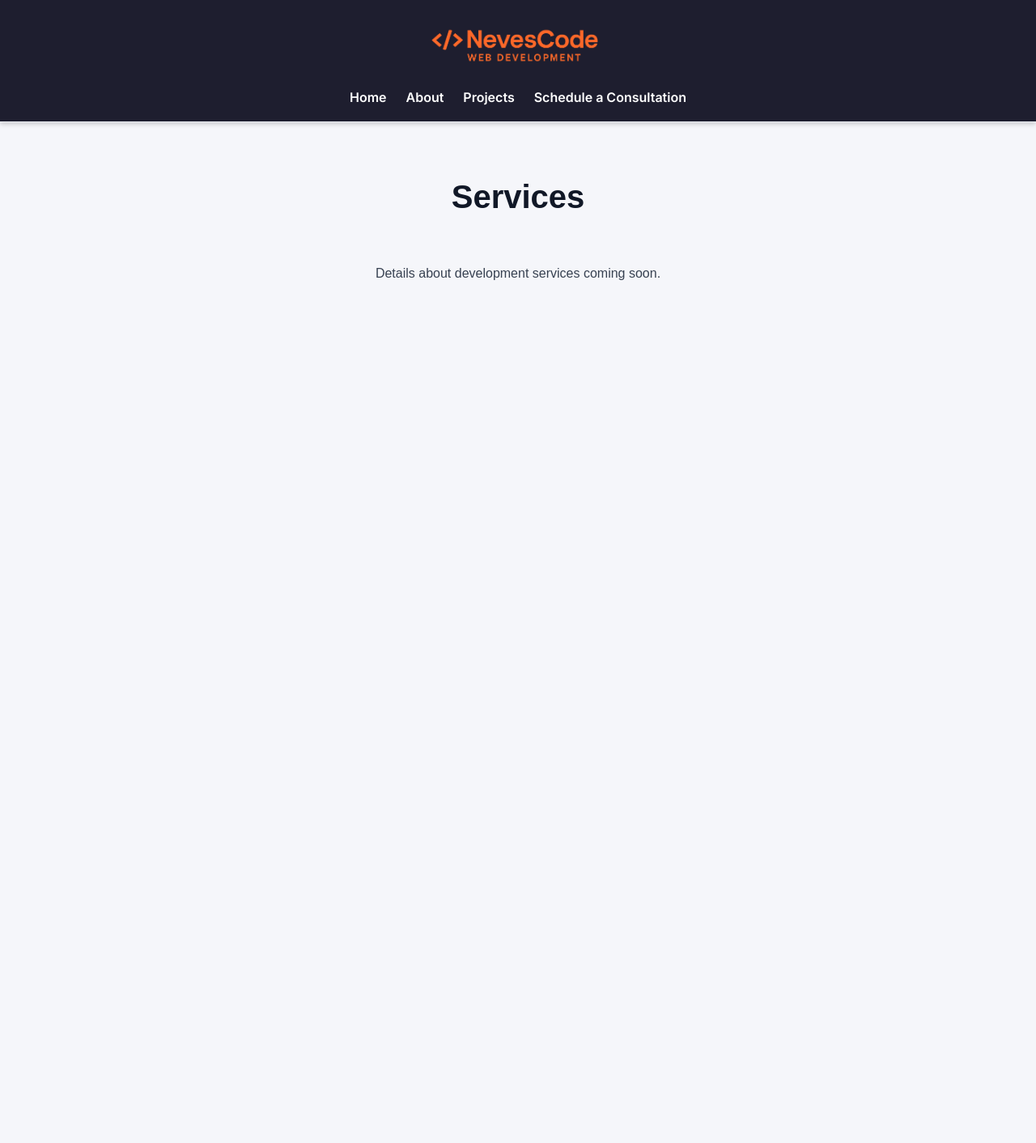
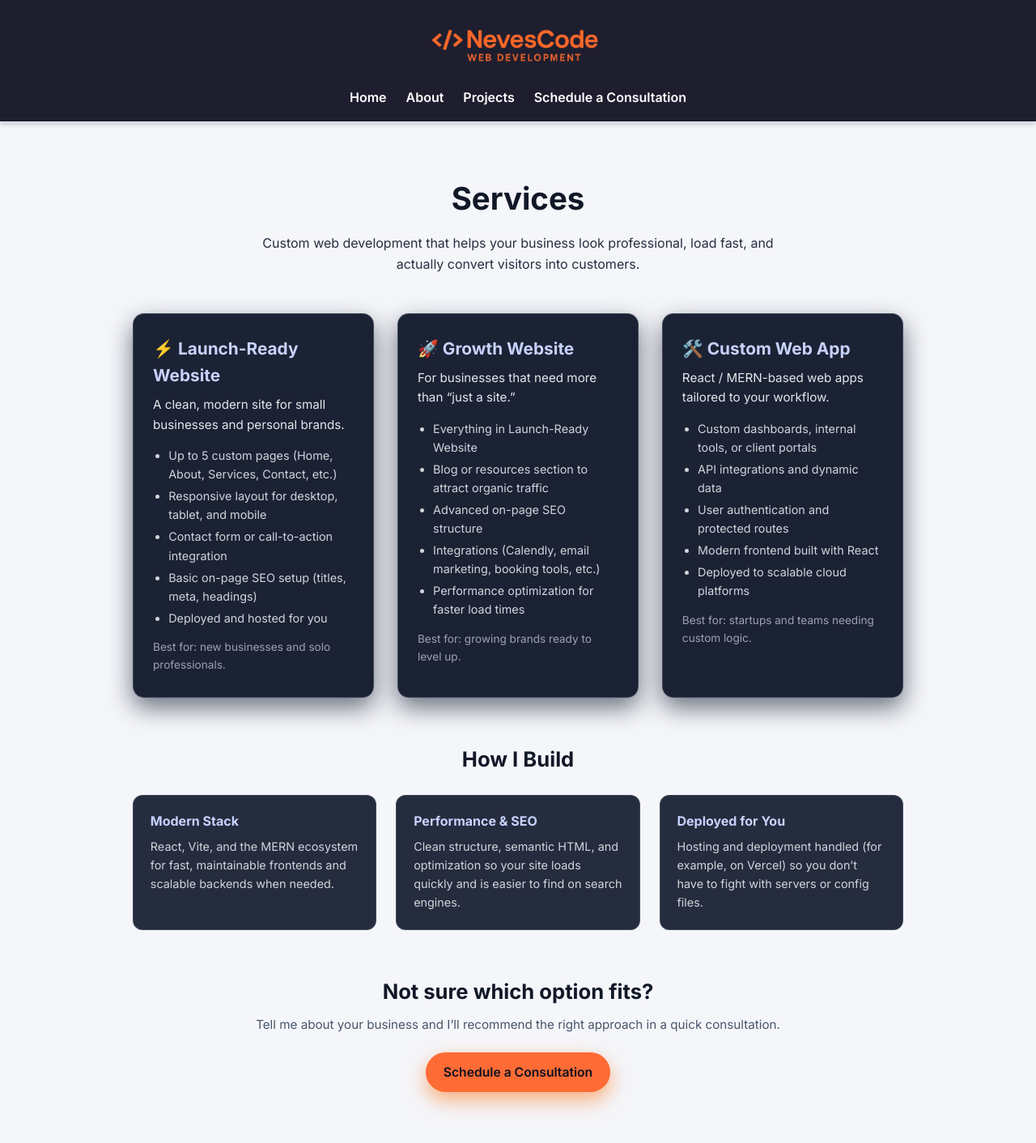
Before and after one commit to EliasAllan/Portfolio2025, a React (Vite) app in the folder client/: page /services in a window 1280 px wide. Shown: the top 1412 px of the page at 81% size. Before the commit the page ends 800 px from the top, so only its background shows below. Built offline with nearby package versions, Linux system fonts and the light colour scheme.

Commit message:
added services page

```diff
--- a/client/src/pages/Services.jsx
+++ b/client/src/pages/Services.jsx
@@ -1,10 +1,107 @@
 import "../styles/about.css";
+
+import "../styles/services.css";
+import { Link } from "react-router-dom";
 
 export default function Services() {
   return (
-    <div className="about-container" style={{ textAlign: "center" }}>
-      <h1 className="about-title">Services</h1>
-      <p>Details about development services coming soon.</p>
+    <div className="services-page">
+      {/* Intro */}
+      <header className="services-hero">
+        <h1>Services</h1>
+        <p>
+          Custom web development that helps your business look professional,
+          load fast, and actually convert visitors into customers.
+        </p>
+      </header>
+
+      {/* Core Services */}
+      <section className="services-grid">
+        <div className="service-card">
+          <h2>⚡ Launch-Ready Website</h2>
+          <p className="service-tagline">
+            A clean, modern site for small businesses and personal brands.
+          </p>
+          <ul>
+            <li>Up to 5 custom pages (Home, About, Services, Contact, etc.)</li>
+            <li>Responsive layout for desktop, tablet, and mobile</li>
+            <li>Contact form or call-to-action integration</li>
+            <li>Basic on-page SEO setup (titles, meta, headings)</li>
+            <li>Deployed and hosted for you</li>
+          </ul>
+          <p className="service-note">Best for: new businesses and solo professionals.</p>
+        </div>
+
+        <div className="service-card">
+          <h2>🚀 Growth Website</h2>
+          <p className="service-tagline">
+            For businesses that need more than “just a site.”
+          </p>
+          <ul>
+            <li>Everything in Launch-Ready Website</li>
+            <li>Blog or resources section to attract organic traffic</li>
+            <li>Advanced on-page SEO structure</li>
+            <li>Integrations (Calendly, email marketing, booking tools, etc.)</li>
+            <li>Performance optimization for faster load times</li>
+          </ul>
+          <p className="service-note">Best for: growing brands ready to level up.</p>
+        </div>
+
+        <div className="service-card">
+          <h2>🛠️ Custom Web App</h2>
+          <p className="service-tagline">
+            React / MERN-based web apps tailored to your workflow.
+          </p>
+          <ul>
+            <li>Custom dashboards, internal tools, or client portals</li>
+            <li>API integrations and dynamic data</li>
+            <li>User authentication and protected routes</li>
+            <li>Modern frontend built with React</li>
+            <li>Deployed to scalable cloud platforms</li>
+          </ul>
+          <p className="service-note">Best for: startups and teams needing custom logic.</p>
+        </div>
+      </section>
+
+      {/* Tech & Process */}
+      <section className="services-extra">
+        <h2>How I Build</h2>
+        <div className="extra-grid">
+          <div className="extra-item">
+            <h3>Modern Stack</h3>
+            <p>
+              React, Vite, and the MERN ecosystem for fast, maintainable
+              frontends and scalable backends when needed.
+            </p>
+          </div>
+          <div className="extra-item">
+            <h3>Performance & SEO</h3>
+            <p>
+              Clean structure, semantic HTML, and optimization so your site
+              loads quickly and is easier to find on search engines.
+            </p>
+          </div>
+          <div className="extra-item">
+            <h3>Deployed for You</h3>
+            <p>
+              Hosting and deployment handled (for example, on Vercel) so you
+              don’t have to fight with servers or config files.
+            </p>
+          </div>
+        </div>
+      </section>
+
+      {/* CTA */}
+      <section className="services-cta">
+        <h2>Not sure which option fits?</h2>
+        <p>
+          Tell me about your business and I’ll recommend the right approach in a
+          quick consultation.
+        </p>
+        <Link to="/book" className="services-cta-button">
+          Schedule a Consultation
+        </Link>
+      </section>
     </div>
   );
 }
--- /dev/null
+++ b/client/src/styles/services.css
@@ -0,0 +1,152 @@
+.services-page {
+  max-width: 1000px;
+  margin: 0 auto;
+  padding: 4rem 1.5rem 5rem;
+  color: #f9fafb;
+}
+
+/* Intro */
+.services-hero {
+  text-align: center;
+  margin-bottom: 3rem;
+}
+
+.services-hero h1 {
+  font-size: 2.4rem;
+  margin-bottom: 0.75rem;
+}
+
+.services-hero p {
+  max-width: 640px;
+  margin: 0 auto;
+  font-size: 1rem;
+  color: rgba(15, 23, 42, 0.9);}
+
+/* Cards */
+.services-grid {
+  display: grid;
+  gap: 1.8rem;
+  grid-template-columns: repeat(auto-fit, minmax(280px, 1fr));
+  margin-bottom: 3.5rem;
+}
+
+.service-card {
+  background: rgba(15, 23, 42, 0.95);
+  border-radius: 14px;
+  padding: 1.6rem 1.5rem 1.8rem;
+  border: 1px solid rgba(148, 163, 184, 0.3);
+  box-shadow: 0 12px 30px rgba(15, 23, 42, 0.6);
+}
+
+.service-card h2 {
+  font-size: 1.3rem;
+  margin-bottom: 0.5rem;
+  color: #c7d2fe;
+}
+
+.service-tagline {
+  font-size: 0.95rem;
+  color: #e5e7eb;
+  margin-bottom: 0.9rem;
+}
+
+.service-card ul {
+  list-style: disc;
+  padding-left: 1.2rem;
+  margin-bottom: 0.9rem;
+  font-size: 0.9rem;
+  color: #d1d5db;
+}
+
+.service-card li + li {
+  margin-top: 0.25rem;
+}
+
+.service-note {
+  font-size: 0.85rem;
+  color: #9ca3af;
+}
+
+/* Extra section */
+.services-extra {
+  margin-bottom: 3.5rem;
+}
+
+.services-extra h2 {
+  font-size: 1.6rem;
+  margin-bottom: 1.4rem;
+  text-align: center;
+}
+
+.extra-grid {
+  display: grid;
+  gap: 1.5rem;
+  grid-template-columns: repeat(auto-fit, minmax(260px, 1fr));
+}
+
+.extra-item {
+  background: rgba(15, 23, 42, 0.9);
+  border-radius: 12px;
+  padding: 1.2rem 1.3rem 1.4rem;
+  border: 1px solid rgba(148, 163, 184, 0.25);
+
+}
+
+.extra-item h3 {
+  font-size: 1rem;
+  margin-bottom: 0.4rem;
+  color: #c7d2fe;
+
+}
+
+.extra-item p {
+  font-size: 0.9rem;
+  color: #d1d5db;
+}
+
+/* CTA */
+.services-cta {
+  text-align: center;
+  margin-top: 1rem;
+}
+
+.services-cta h2 {
+  font-size: 1.6rem;
+  margin-bottom: 0.5rem;
+}
+
+.services-cta p {
+  font-size: 0.95rem;
+  color: #475569;
+  margin-bottom: 1.3rem;
+}
+
+.services-cta-button {
+  display: inline-block;
+  padding: 12px 22px;
+  border-radius: 999px;
+  background: var(--primary-color, #f97316);
+  color: #0b1120;
+  font-weight: 600;
+  text-decoration: none;
+  font-size: 0.98rem;
+  box-shadow: 0 10px 25px rgba(249, 115, 22, 0.55);
+  transition: transform 0.15s ease, box-shadow 0.15s ease, filter 0.1s ease;
+}
+
+.services-cta-button:hover {
+  transform: translateY(-2px);
+  box-shadow: 0 14px 32px rgba(249, 115, 22, 0.75);
+  filter: brightness(1.05);
+}
+
+/* Mobile tweaks */
+@media (max-width: 640px) {
+  .services-page {
+    padding-top: 3rem;
+  }
+
+  .services-hero h1 {
+    font-size: 2rem;
+  }
+}
```
Also changed, not shown: package.json (+9 -2 lines), 1 other file (tests, documents, lock files or other folders).
